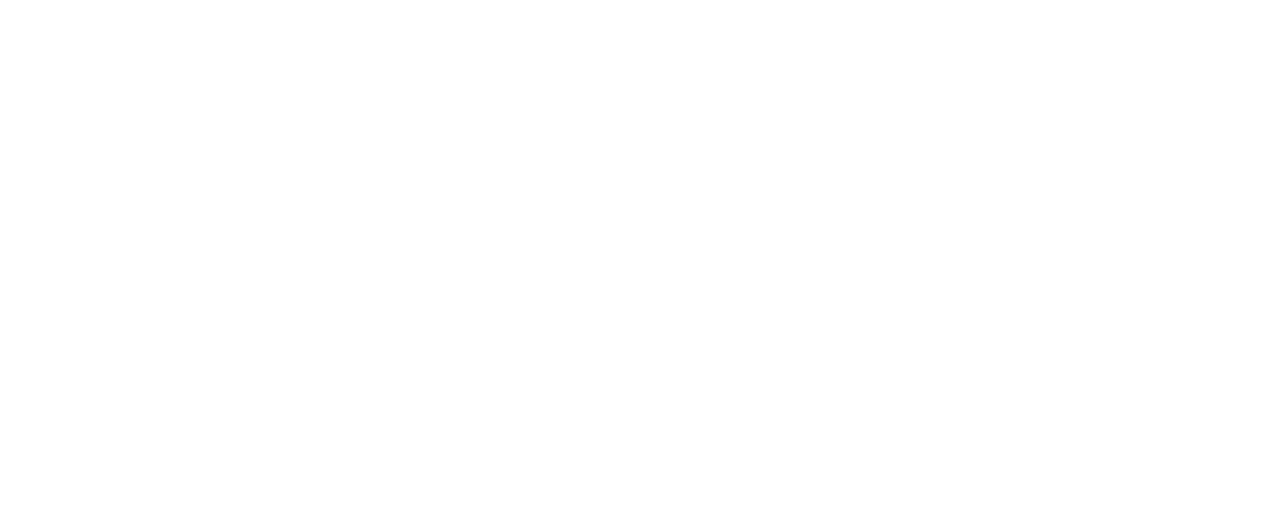
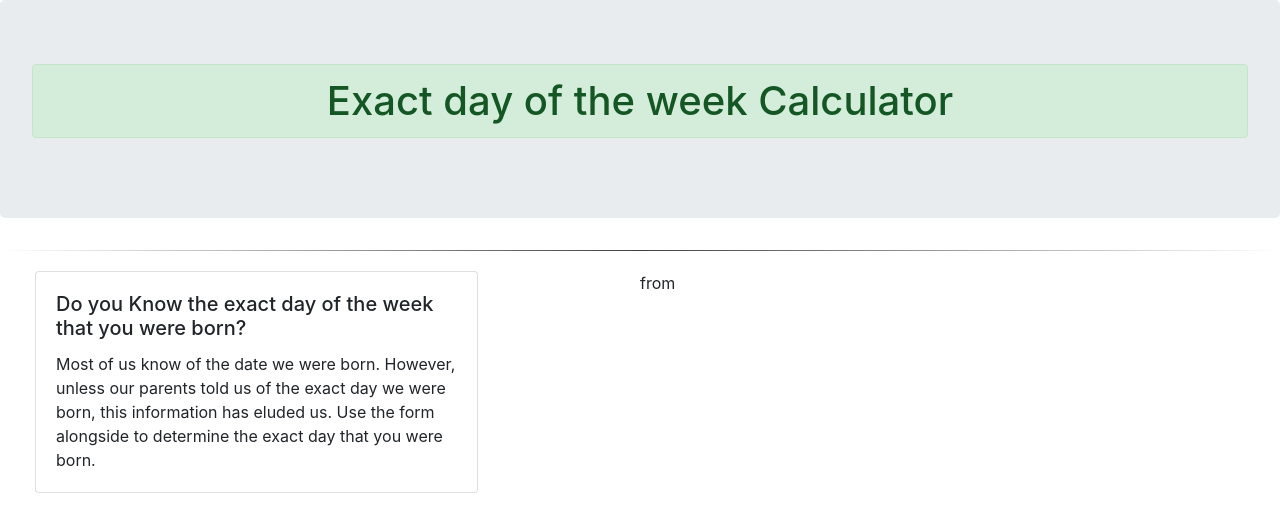
Before and after one commit to frank7841/Calender, a plain HTML site: page Day-Calculator/index.html in a window 1280 px wide. Drawn offline with Linux system fonts and the light colour scheme.

Commit message:
Using bootstrap cards to add information about the site and what it does

```diff
--- a/Day-Calculator/index.html
+++ b/Day-Calculator/index.html
@@ -6,6 +6,22 @@
         <link rel="stylesheet" href="Css/style.css">
     </head>
     <body>
+        <div class="jumbotron">
+            <h1 class="alert alert-success" id="text-center">Exact day of the week Calculator</h1>
+        </div> <hr>
+        <div class="row">
+            <div class="col-md-6">
+                <div class="card w-75">
+                    <div class="card-body">
+                        <h5 class="card-title">Do you Know the exact day of the week that you were born? </h5>
+                        <p class="card-text">Most of us know of the date we were born. However, unless our parents told us of the exact day we were born, this information has eluded us. Use the form alongside to determine the exact day that you were born. </p>
+                    </div>
+                </div>
+            </div>
+            <div class="column-md-7">
+                    from
 
+            </div>
+        </div>
     </body>
 </html>
```
